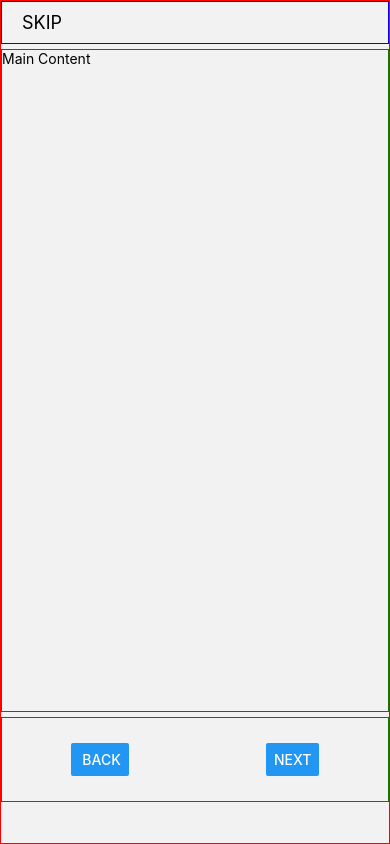
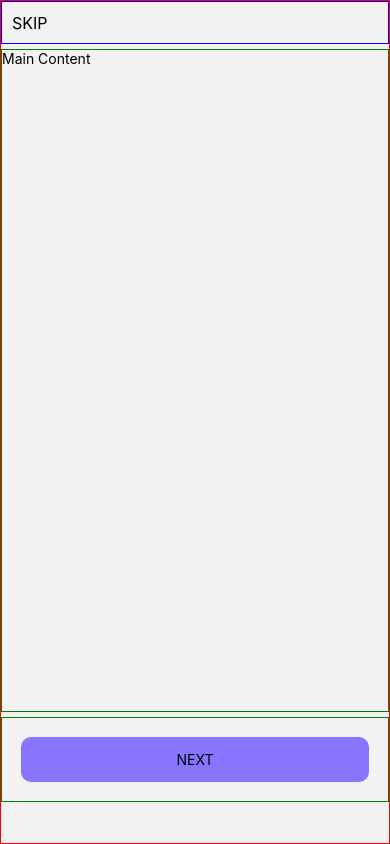
Before and after one commit to 9090856788/Dayra-A_Productive_Todo_App, a React Native app: screen /StartScreen in a window 390 px wide. Built offline with nearby package versions, Linux system fonts and the light colour scheme.

Commit message:
design the start screen page

```diff
--- a/src/screens/splash/OnboardingScreen.tsx
+++ b/src/screens/splash/OnboardingScreen.tsx
@@ -1,12 +1,13 @@
-import { StyleSheet, Text, View, TouchableOpacity, Button } from 'react-native';
+import { StyleSheet, Text, View, TouchableOpacity } from 'react-native';
 import React, { FC } from 'react';
+import { navigate } from '../../utils/NavigationUtil';
 
 const OnboardingScreen: FC = () => {
   return (
     <View style={styles.container}>
       {/* Heading area */}
       <View style={styles.heading}>
-        <TouchableOpacity>
+        <TouchableOpacity onPress={() => navigate('StartScreen')}>
           <Text style={styles.headingContent}>SKIP</Text>
         </TouchableOpacity>
       </View>
@@ -18,8 +19,12 @@ const OnboardingScreen: FC = () => {
 
       {/* Footer area content will go here */}
       <View style={styles.footer}>
-        <Button title=" BACK" onPress={() => console.log('Pressed')} />
-        <Button title="NEXT" onPress={() => console.log('Pressed')} />
+        <TouchableOpacity
+          style={styles.nextButton}
+          onPress={() => navigate('StartScreen')}
+        >
+          <Text>NEXT</Text>
+        </TouchableOpacity>
       </View>
     </View>
   );
@@ -36,13 +41,13 @@ const styles = StyleSheet.create({
   },
   heading: {
     flex: 0.05,
-    paddingHorizontal: 20,
+    paddingHorizontal: 10,
     justifyContent: 'center',
     borderWidth: 1,
     borderColor: 'blue',
   },
   headingContent: {
-    fontSize: 18,
+    fontSize: 16,
   },
   mainContent: {
     flex: 0.8,
@@ -51,10 +56,19 @@ const styles = StyleSheet.create({
   },
   footer: {
     flexDirection: 'row',
-    justifyContent: 'space-around',
+    justifyContent: 'center',
     alignItems: 'center',
     flex: 0.1,
+    width: '100%',
     borderWidth: 1,
     borderColor: 'green',
   },
+  nextButton: {
+    width: '90%',
+    paddingVertical: 14,
+    backgroundColor: '#8875FF',
+    borderRadius: 10,
+    justifyContent: 'center',
+    alignItems: 'center',
+  },
 });
--- a/src/screens/splash/StartScreen.tsx
+++ b/src/screens/splash/StartScreen.tsx
@@ -1,12 +1,121 @@
-import { View, Text } from 'react-native';
-import React from 'react';
+import { StyleSheet, Text, View, TouchableOpacity, Image } from 'react-native';
+import React, { FC } from 'react';
+import Ionicons from '@react-native-vector-icons/ionicons';
+import { goBack, navigate } from '../../utils/NavigationUtil';
 
-const StartScreen = () => {
+const StartScreen: FC = () => {
   return (
-    <View>
-      <Text>StartScreen</Text>
+    <View style={styles.container}>
+      {/* Header content area will go here */}
+      <View style={styles.header}>
+        <TouchableOpacity onPress={() => goBack()}>
+          <Ionicons name="arrow-back" size={24} color="#000" />
+        </TouchableOpacity>
+      </View>
+
+      {/* Main content area */}
+      <View style={styles.mainContent}>
+        {/* Title content area */}
+        <View style={styles.mainTitle}>
+          <Text style={styles.mainTitleContent}>Welcome to DAYRA</Text>
+        </View>
+
+        {/* Description content area */}
+        <View style={styles.mainDesc}>
+          <Text style={styles.mainDescContent}>
+            Please login to your account or create new account to continue.
+          </Text>
+        </View>
+        {/* welcome image will go here */}
+        <View>
+          <Image
+            source={require('../../assets/images/welcome.png')}
+            style={styles.welcomeImage}
+          />
+        </View>
+      </View>
+
+      {/* Footer area content will go here */}
+      <View style={styles.footer}>
+        <TouchableOpacity
+          style={styles.loginButton}
+          onPress={() => navigate('LoginScreen')}
+        >
+          <Text>Login</Text>
+        </TouchableOpacity>
+
+        <TouchableOpacity
+          style={styles.createAccountButton}
+          onPress={() => navigate('RegisterScreen')}
+        >
+          <Text>Create Account</Text>
+        </TouchableOpacity>
+      </View>
     </View>
   );
 };
 
 export default StartScreen;
+
+const styles = StyleSheet.create({
+  container: {
+    flex: 1,
+    gap: 5,
+    backgroundColor: '#fff',
+  },
+  header: {
+    flex: 0.05,
+    justifyContent: 'center',
+    paddingHorizontal: 10,
+  },
+  mainContent: {
+    flex: 0.7,
+    alignItems: 'center',
+  },
+  mainTitle: {
+    paddingTop: 20,
+    // padding: 20,
+  },
+  mainTitleContent: {
+    fontSize: 26,
+    fontWeight: 'bold',
+  },
+  mainDesc: {
+    padding: 20,
+    textAlign: 'center',
+  },
+  mainDescContent: {
+    textAlign: 'center',
+    fontSize: 20,
+  },
+  welcomeImage: {
+    width: 400,
+    height: 400,
+    resizeMode: 'contain',
+    padding: 20,
+  },
+  footer: {
+    flex: 0.2,
+    justifyContent: 'center',
+    alignItems: 'center',
+    gap: 12,
+    width: '100%',
+  },
+  loginButton: {
+    width: '90%',
+    paddingVertical: 14,
+    backgroundColor: '#8875FF',
+    borderRadius: 10,
+    justifyContent: 'center',
+    alignItems: 'center',
+  },
+  createAccountButton: {
+    width: '90%',
+    paddingVertical: 14,
+    borderRadius: 10,
+    borderWidth: 1,
+    borderColor: '#8875FF',
+    justifyContent: 'center',
+    alignItems: 'center',
+  },
+});
```
Also changed, not shown: src/assets/images/welcome.png (added).
